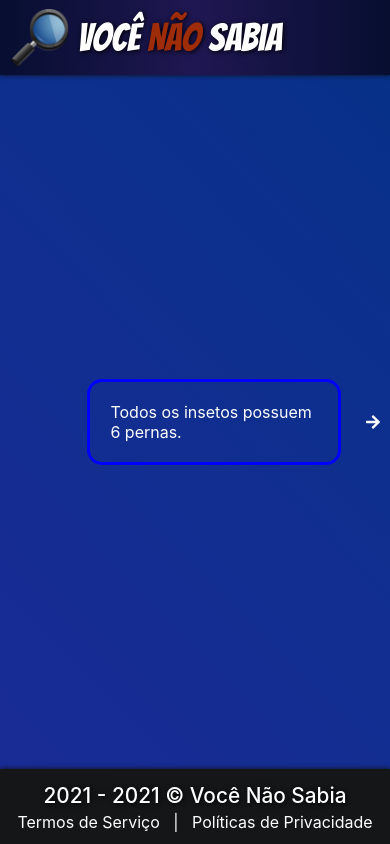
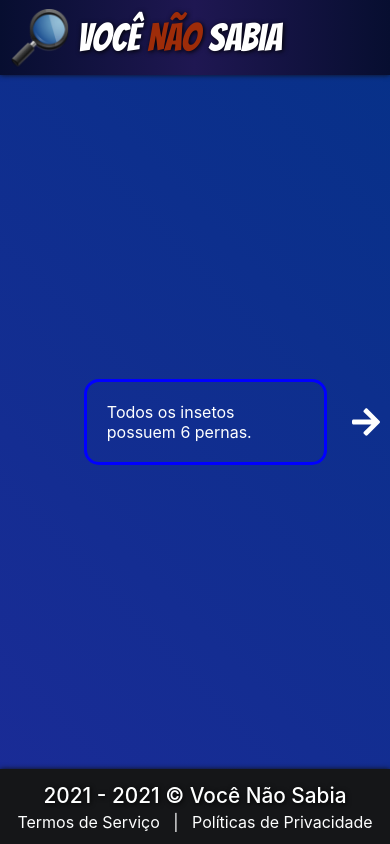
Before and after one commit to TiagoSansao/voce-nao-sabia, a Next.js app: page /curiosidades/0 in a window 390 px wide. Built offline with nearby package versions, Linux system fonts and the light colour scheme.

Commit message:
Fixed arrow length and made it responsive

```diff
--- a/pages/politicas-de-privacidade.tsx
+++ b/pages/politicas-de-privacidade.tsx
@@ -7,7 +7,7 @@ export default function Termos() {
   return (
     <div className={styles.container}>
       <Head>
-        <title>Você Não Sabia - Curiosidades</title>
+        <title>Você Não Sabia - Políticas de Privacidade</title>
         <meta name="description" content="Aprenda e divirta-se ao mesmo tempo aqui com as curiosidades do Você Não Sabia!" />
         <meta name="viewport" content="width=device-width initial-scale=1.0" />
         <meta charSet="UTF-8" />
--- a/pages/termos-de-servico.tsx
+++ b/pages/termos-de-servico.tsx
@@ -7,7 +7,7 @@ export default function Termos() {
   return (
     <div className={styles.container}>
       <Head>
-        <title>Você Não Sabia - Curiosidades</title>
+        <title>Você Não Sabia - Termos de Serviço</title>
         <meta name="description" content="Aprenda e divirta-se ao mesmo tempo aqui com as curiosidades do Você Não Sabia!" />
         <meta name="viewport" content="width=device-width initial-scale=1.0" />
         <meta charSet="UTF-8" />
--- a/styles/Curiosity.module.css
+++ b/styles/Curiosity.module.css
@@ -41,6 +41,7 @@
 }
 
 .arrow {
+  font-size: 4rem;
   width: 100px;
   margin: 10px;
   cursor: pointer;
@@ -52,6 +53,7 @@
   }
   .arrow {
     width: 80px;
+    font-size: 3rem;
   }
 }
 
@@ -60,6 +62,7 @@
     font-size: 1.2rem;
   }
   .arrow {
+    font-size: 2.5rem;
     width: 60px;
   }
 }
@@ -69,6 +72,7 @@
     font-size: 1rem;
   }
   .arrow {
+    font-size: 2rem;
     width: 40px;
   }
 }
```
